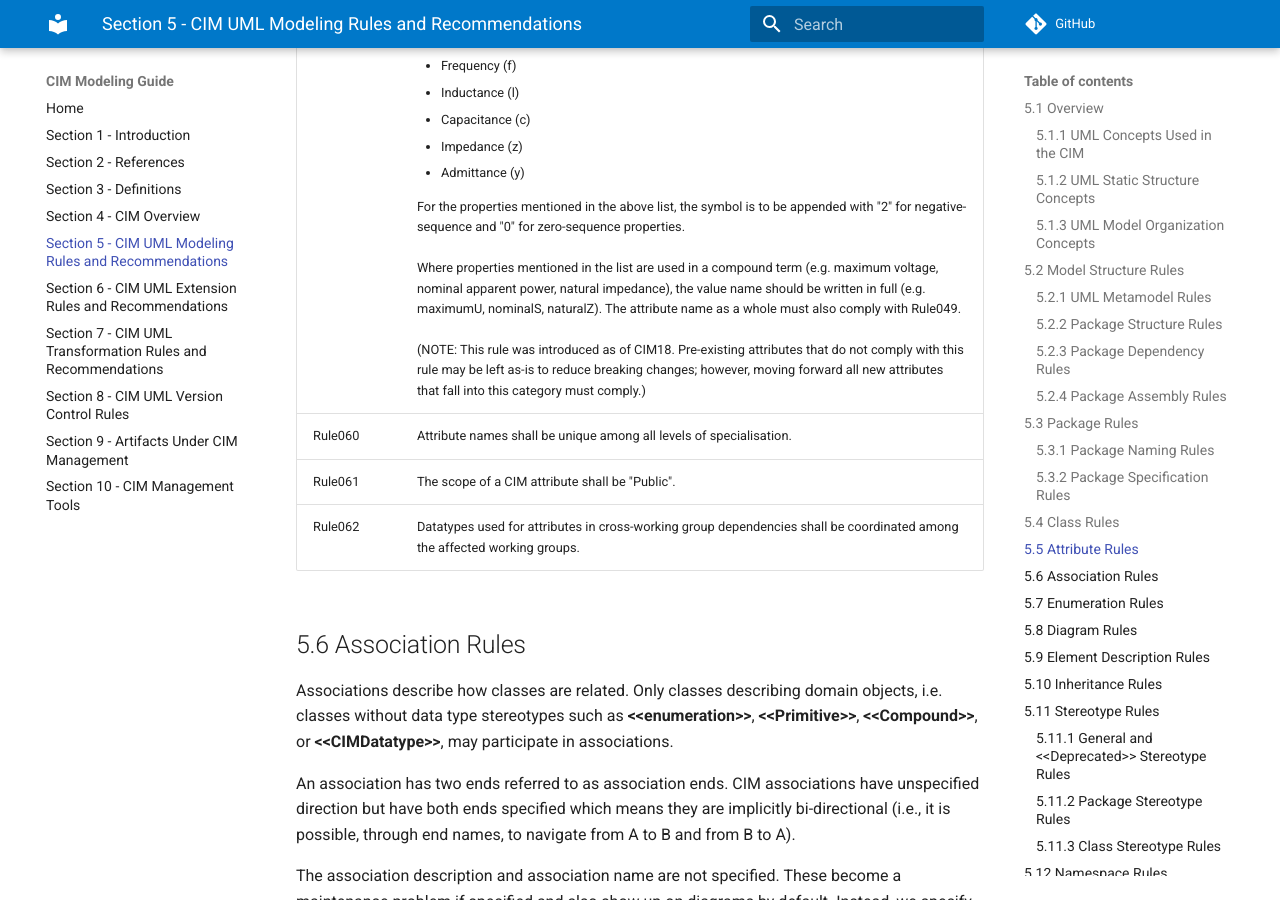
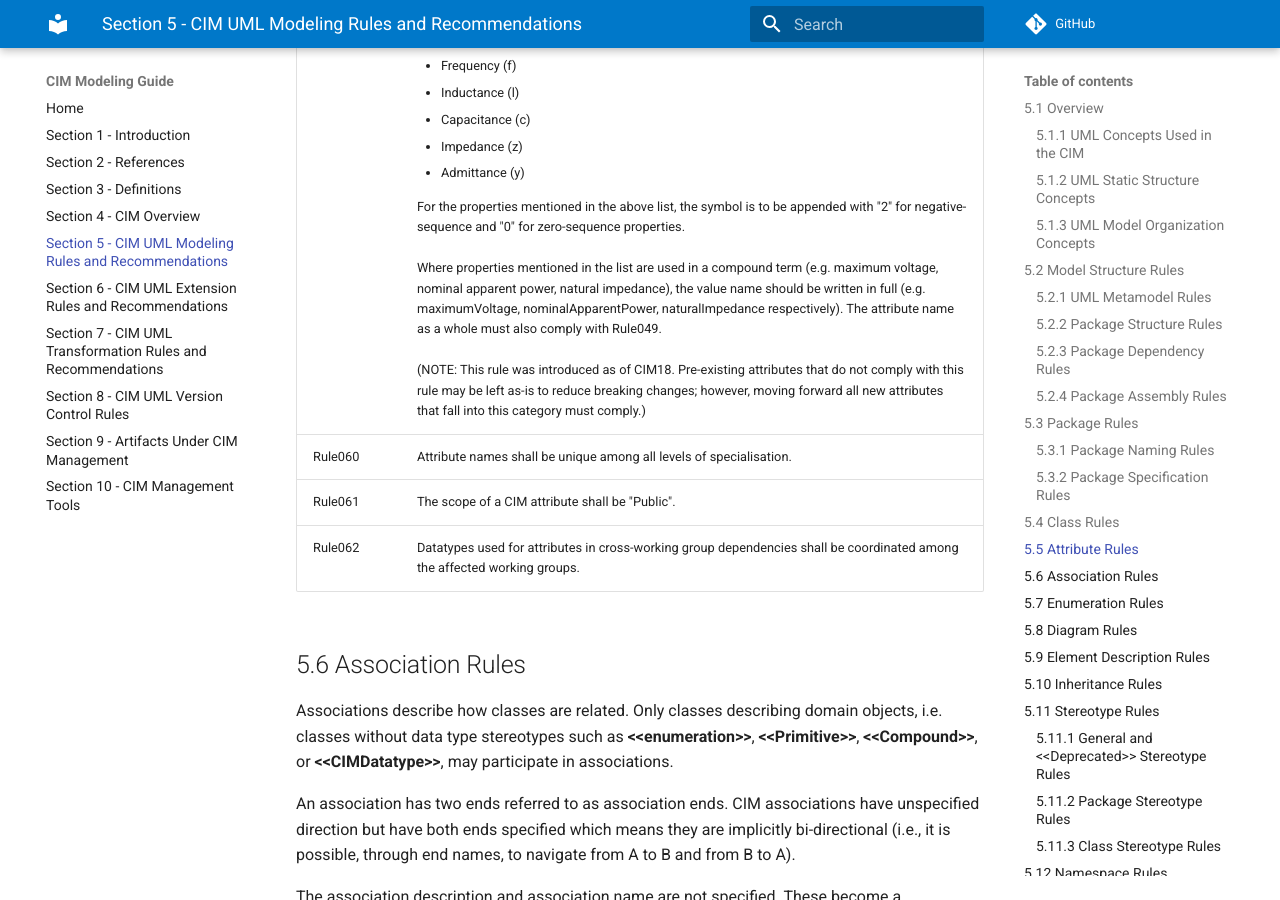
Before and after one commit to cimug-org/cim-modeling-guide, an MkDocs documentation site: the page built from docs/section5-cim-uml-modeling-rules-and-recommendations.md, in a window 1280 px wide and 900 px high, scrolled down 15337 px. Built offline with MkDocs 1.6.1 and Material for MkDocs 9.7.7, drawn with Linux system fonts in a browser that asks for light colours; comment, search, counter and statistics services are not loaded.

Commit message:
Update section5-cim-uml-modeling-rules-and-recommendations.md

```diff
--- a/docs/section5-cim-uml-modeling-rules-and-recommendations.md
+++ b/docs/section5-cim-uml-modeling-rules-and-recommendations.md
@@ -514,7 +514,7 @@ The attribute order should normally be alphabetical unless there is some clear r
 </tr>
 <tr class="odd">
 <td>Rule059</td>
-<td>For attributes that correspond to power system related measurements as listed below the attribute name must use the symbol, in lower camel case (e.g. ratedU), instead of the name or unit of measurement.<br><ul><li>Active Power (p)<li>Reactive Power (q)<li>Apparent Power (s)<li>Resistance (r)<li>Reactance (x)<li>Conductance (g)<li>Susceptance (b)<li>Power Factor (pf)<li>Voltage (u)<li>Current (i)<li>Frequency (f)<li>Inductance (l)<li>Capacitance (c)<li>Impedance (z)<li>Admittance (y)</ul>For the properties mentioned in the above list, the symbol is to be appended with "2" for negative-sequence and "0" for zero-sequence properties.<br><br>Where properties mentioned in the list are used in a compound term (e.g. maximum voltage, nominal apparent power, natural impedance), the value name should be written in full (e.g. maximumU, nominalS, naturalZ). The attribute name as a whole must also comply with Rule049. <br><br>(NOTE: This rule was introduced as of CIM18. Pre-existing attributes that do not comply with this rule may be left as-is to reduce breaking changes; however, moving forward all new attributes that fall into this category must comply.)</td>
+<td>For attributes that correspond to power system related measurements as listed below the attribute name must use the symbol, in lower camel case (e.g. ratedU), instead of the name or unit of measurement.<br><ul><li>Active Power (p)<li>Reactive Power (q)<li>Apparent Power (s)<li>Resistance (r)<li>Reactance (x)<li>Conductance (g)<li>Susceptance (b)<li>Power Factor (pf)<li>Voltage (u)<li>Current (i)<li>Frequency (f)<li>Inductance (l)<li>Capacitance (c)<li>Impedance (z)<li>Admittance (y)</ul>For the properties mentioned in the above list, the symbol is to be appended with "2" for negative-sequence and "0" for zero-sequence properties.<br><br>Where properties mentioned in the list are used in a compound term (e.g. maximum voltage, nominal apparent power, natural impedance), the value name should be written in full (e.g. maximumVoltage, nominalApparentPower, naturalImpedance respectively). The attribute name as a whole must also comply with Rule049. <br><br>(NOTE: This rule was introduced as of CIM18. Pre-existing attributes that do not comply with this rule may be left as-is to reduce breaking changes; however, moving forward all new attributes that fall into this category must comply.)</td>
 </tr>
 <tr class="even">
 <td>Rule060</td>
```
